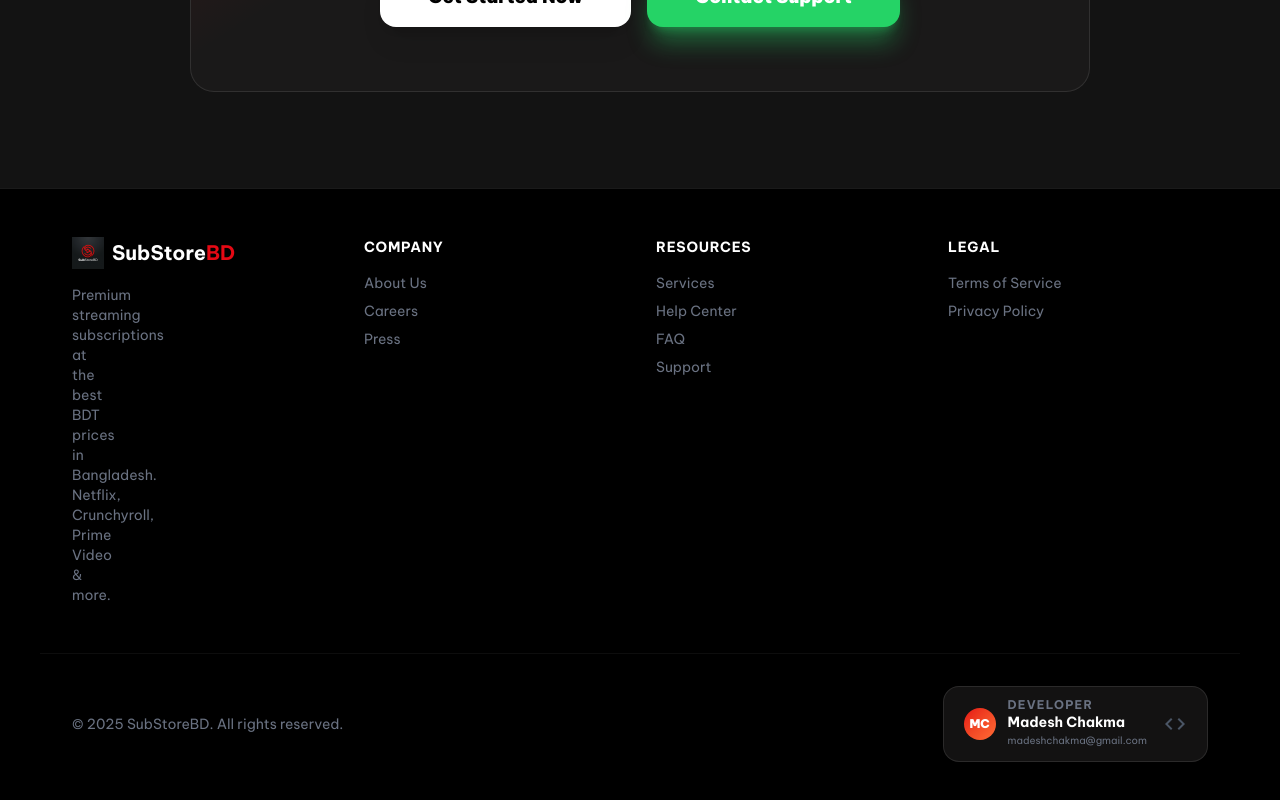
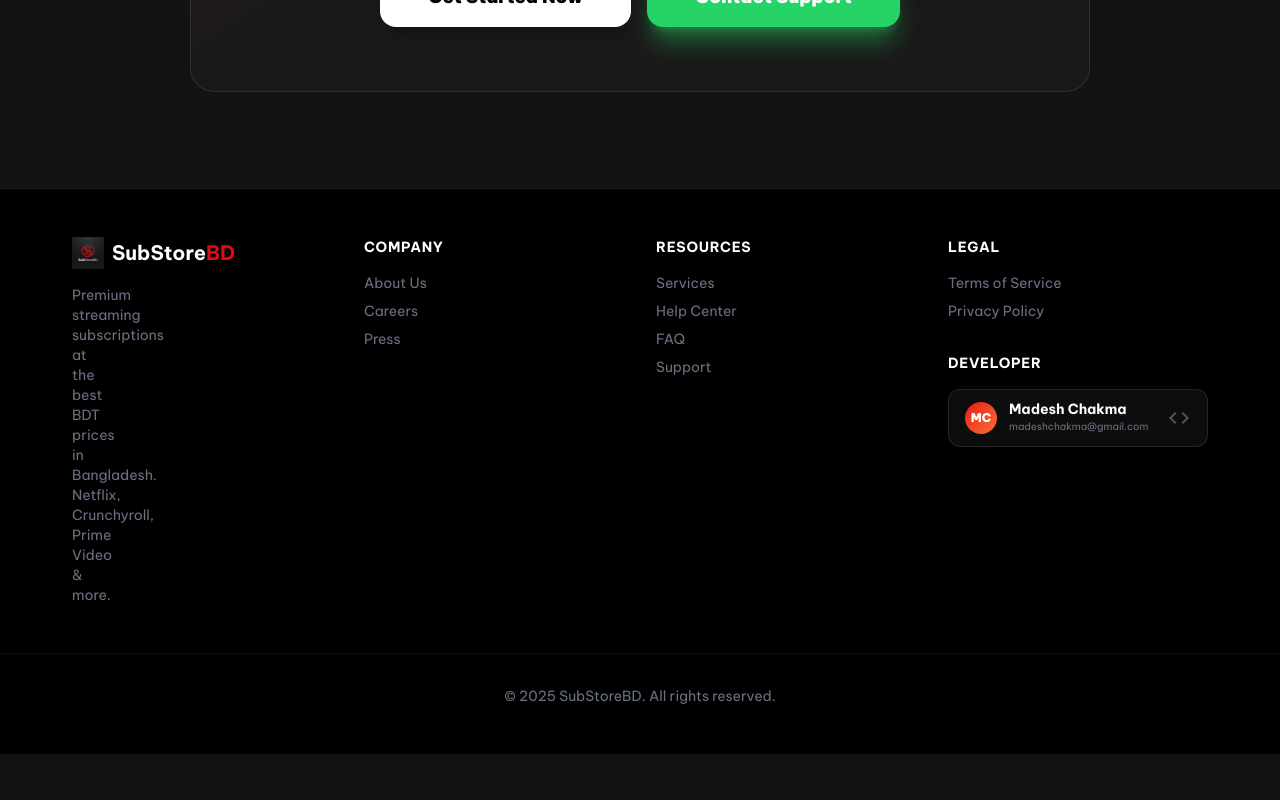
Before and after one commit to chakmariken535-max/substorebd, a Next.js app: page / in a window 1280 px wide. Shown: the part 2395-3195 px from the top of the page. After the commit the page ends 3149 px from the top, so only its background shows below. Built offline with nearby package versions, Linux system fonts and the light colour scheme.

Commit message:
Moved Developer credit button below Legal section

```diff
--- a/src/components/Footer.tsx
+++ b/src/components/Footer.tsx
@@ -34,30 +34,29 @@ export default function Footer() {
             <Link href="#" className="text-gray-500 hover:text-[#E50914] transition-colors cursor-pointer">Terms of Service</Link>
             <Link href="#" className="text-gray-500 hover:text-[#E50914] transition-colors cursor-pointer">Privacy Policy</Link>
           </div>
-        </div>
-      </div>
-      <div className="mt-12 pt-8 border-t border-white/5 px-8 max-w-[1200px] mx-auto">
-        <div className="flex flex-col md:flex-row items-center justify-between gap-6">
-          <p className="text-gray-500 text-sm">© 2025 SubStoreBD. All rights reserved.</p>
 
-          {/* Developer Credit */}
-          <div className="flex items-center gap-3 glass px-5 py-3 rounded-2xl border border-white/10 group hover:border-[#E50914]/30 transition-all duration-300">
+          <div className="pt-4">
+            <h4 className="text-white font-bold uppercase tracking-wider mb-4">Developer</h4>
+            <div className="flex items-center gap-3 bg-white/5 px-4 py-3 rounded-xl border border-white/10 group hover:border-[#E50914]/30 hover:bg-white/10 transition-all duration-300">
               <div className="w-8 h-8 rounded-full bg-gradient-to-br from-[#E50914] to-[#ff6b35] flex items-center justify-center text-white text-xs font-black shrink-0">
                 MC
               </div>
-            <div className="text-left">
-              <p className="text-xs text-gray-500 uppercase tracking-widest font-bold leading-none mb-1">Developer</p>
-              <p className="text-white font-bold text-sm leading-none">Madesh Chakma</p>
+              <div className="text-left flex-grow">
+                <p className="text-white font-bold text-sm leading-none mb-1">Madesh Chakma</p>
                 <a
                   href="mailto:madeshchakma@gmail.com"
-                className="text-[10px] text-gray-500 hover:text-[#E50914] transition-colors"
+                  className="text-[10px] text-gray-500 hover:text-[#E50914] transition-colors block"
                 >
                   madeshchakma@gmail.com
                 </a>
               </div>
-            <span className="material-symbols-outlined text-gray-600 group-hover:text-[#E50914] transition-colors text-base ml-1">code</span>
+              <span className="material-symbols-outlined text-gray-600 group-hover:text-[#E50914] transition-colors text-base">code</span>
             </div>
           </div>
+        </div>
+      </div>
+      <div className="mt-12 pt-8 border-t border-white/5 text-center">
+        <p className="text-gray-500 text-sm">© 2025 SubStoreBD. All rights reserved.</p>
       </div>
     </footer>
   );
```
Lines whose indentation alone changed are shown as unchanged.
